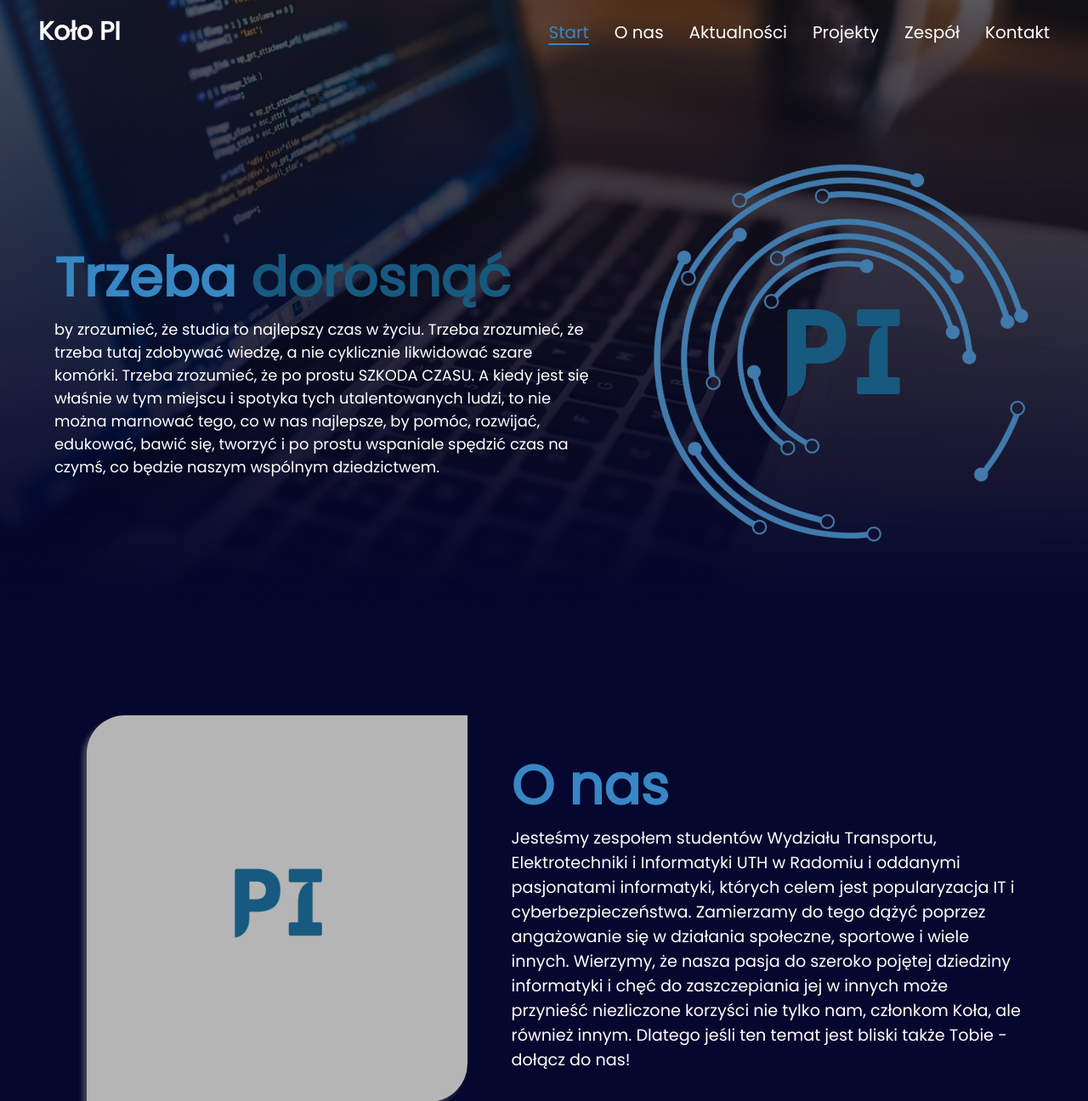
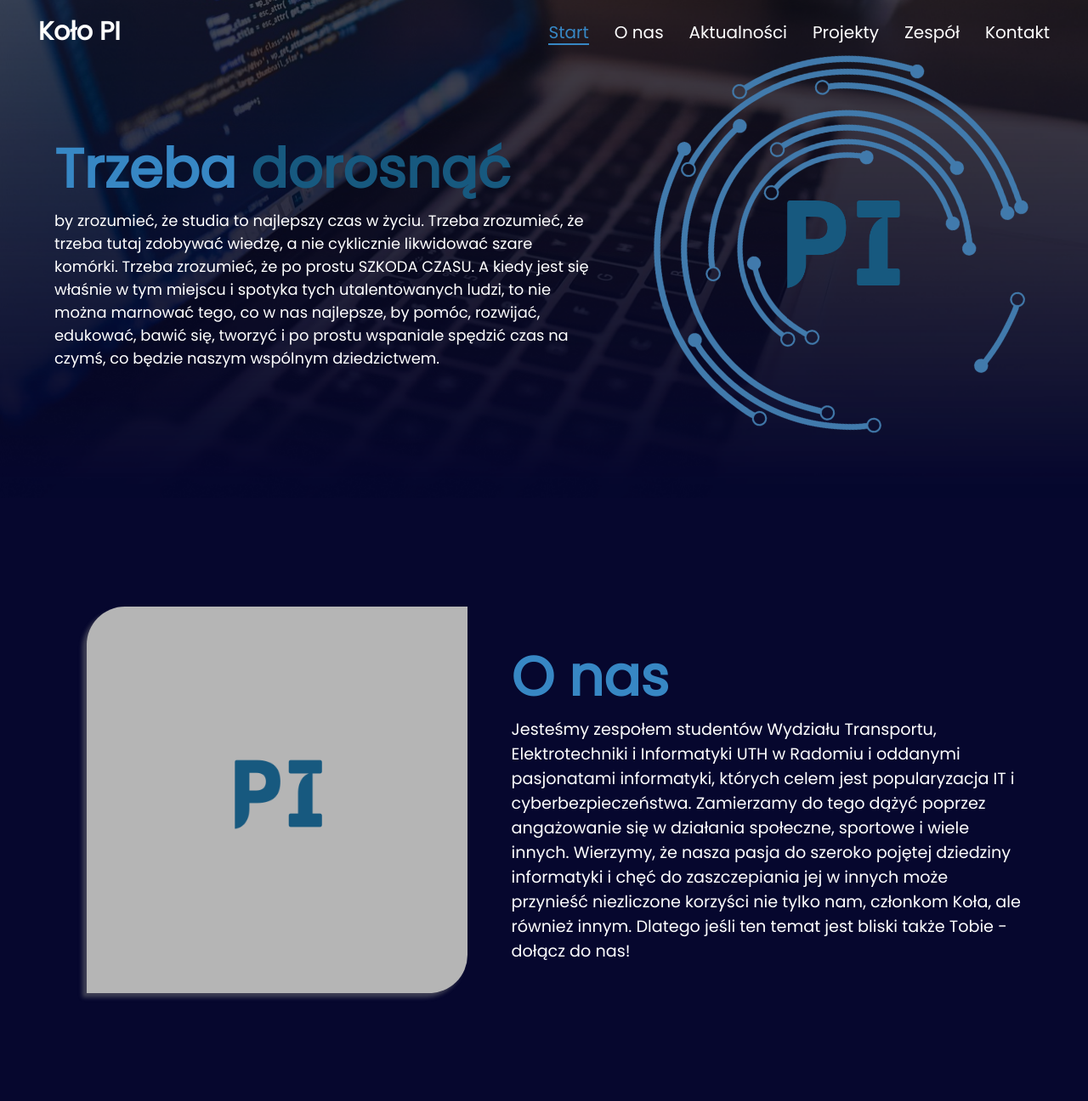
Before and after one commit to elmaccho/koloPi, a PHP site: page / in a window 1280 px wide. Shown: the top 1296 px of the page at 85% size. Run offline with PHP 8.4, Linux system fonts and the light colour scheme; some libraries are stand-ins or nearby versions.

Commit message:
Update style1.css

```diff
--- a/style1.css
+++ b/style1.css
@@ -187,7 +187,7 @@ nav .nav_links a.active:after {
     display: flex;
     justify-content: space-around;
     align-items: center;
-    padding: 10vw 0 0;
+    /* padding: 10vw 0 0; */
 
     background-image: url(./img/background.jpg);
     background-repeat: no-repeat;
```
